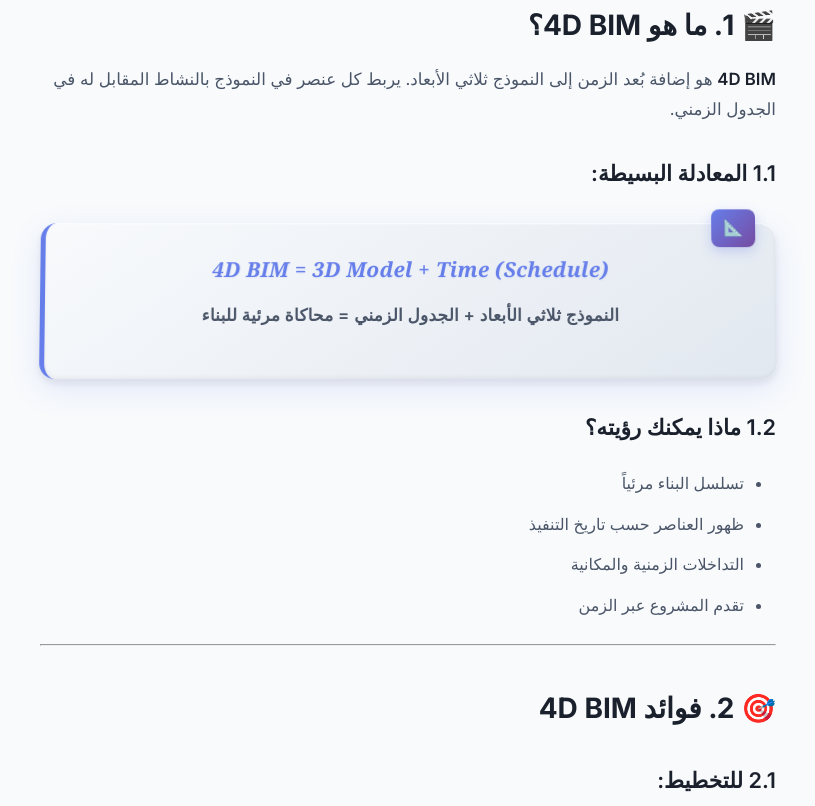
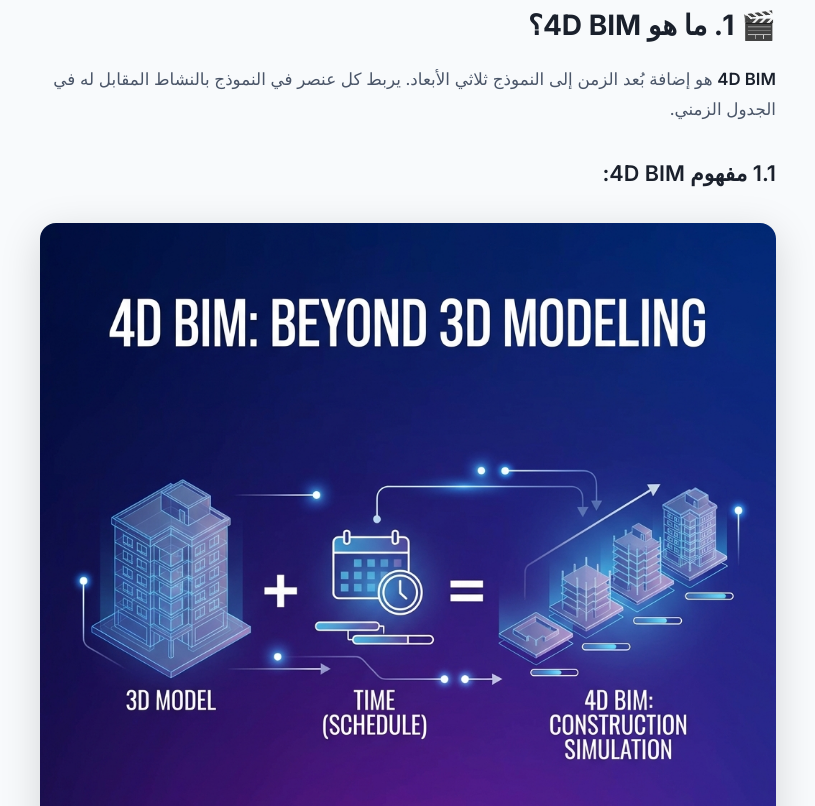
Before and after one commit to SamehB89/csi-calculator-frontend, a website: page frontend/blog/articles/4d-bim.html in a window 1280 px wide. Shown: the part 1095-1901 px from the top of the page, without its empty margins (338-1153 px from the left). Drawn offline with Linux system fonts and the light colour scheme.

Commit message:
feat: Replace formula boxes with infographic images in BIM articles

```diff
--- a/frontend/blog/articles/4d-bim.html
+++ b/frontend/blog/articles/4d-bim.html
@@ -83,10 +83,9 @@
                     <strong>4D BIM</strong> هو إضافة بُعد الزمن إلى النموذج ثلاثي الأبعاد. يربط كل عنصر في النموذج بالنشاط المقابل له في الجدول الزمني.
                 </p>
 
-                <h3>1.1 المعادلة البسيطة:</h3>
-                <div class="formula-box">
-                    <p class="formula-en">4D BIM = 3D Model + Time (Schedule)</p>
-                    <p class="formula-ar">النموذج ثلاثي الأبعاد + الجدول الزمني = محاكاة مرئية للبناء</p>
+                <h3>1.1 مفهوم 4D BIM:</h3>
+                <div class="concept-image-wrapper" style="margin: 2rem 0;">
+                    <img src="images/4d-bim-concept.png" alt="4D BIM = النموذج ثلاثي الأبعاد + الجدول الزمني = محاكاة مرئية للبناء" style="width: 100%; max-width: 800px; border-radius: 16px; box-shadow: 0 10px 40px rgba(0,0,0,0.15);">
                 </div>
 
         <h3>1.2 ماذا يمكنك رؤيته؟</h3>
```
Also changed, not shown: frontend/blog/articles/4d-bim-en.html (+4 -6 lines), frontend/blog/articles/5d-bim-en.html (+3 -1 lines).
